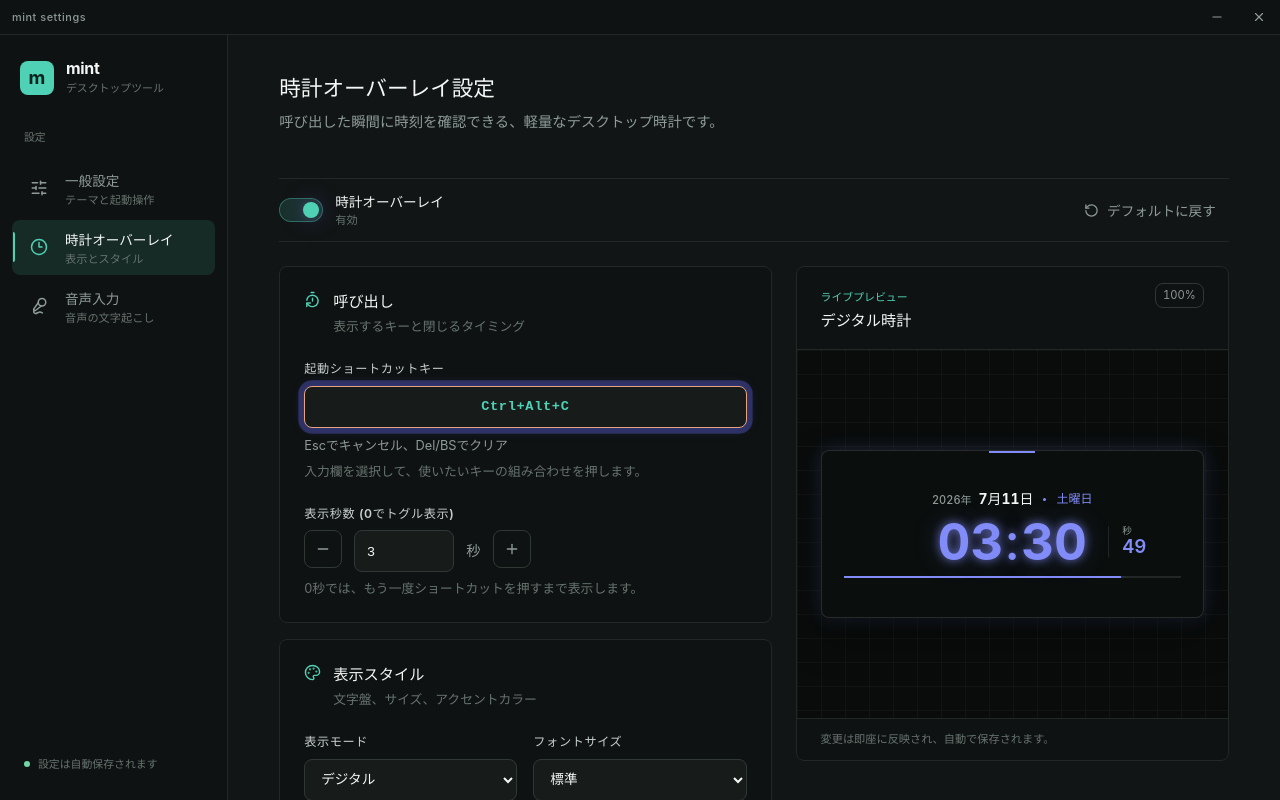
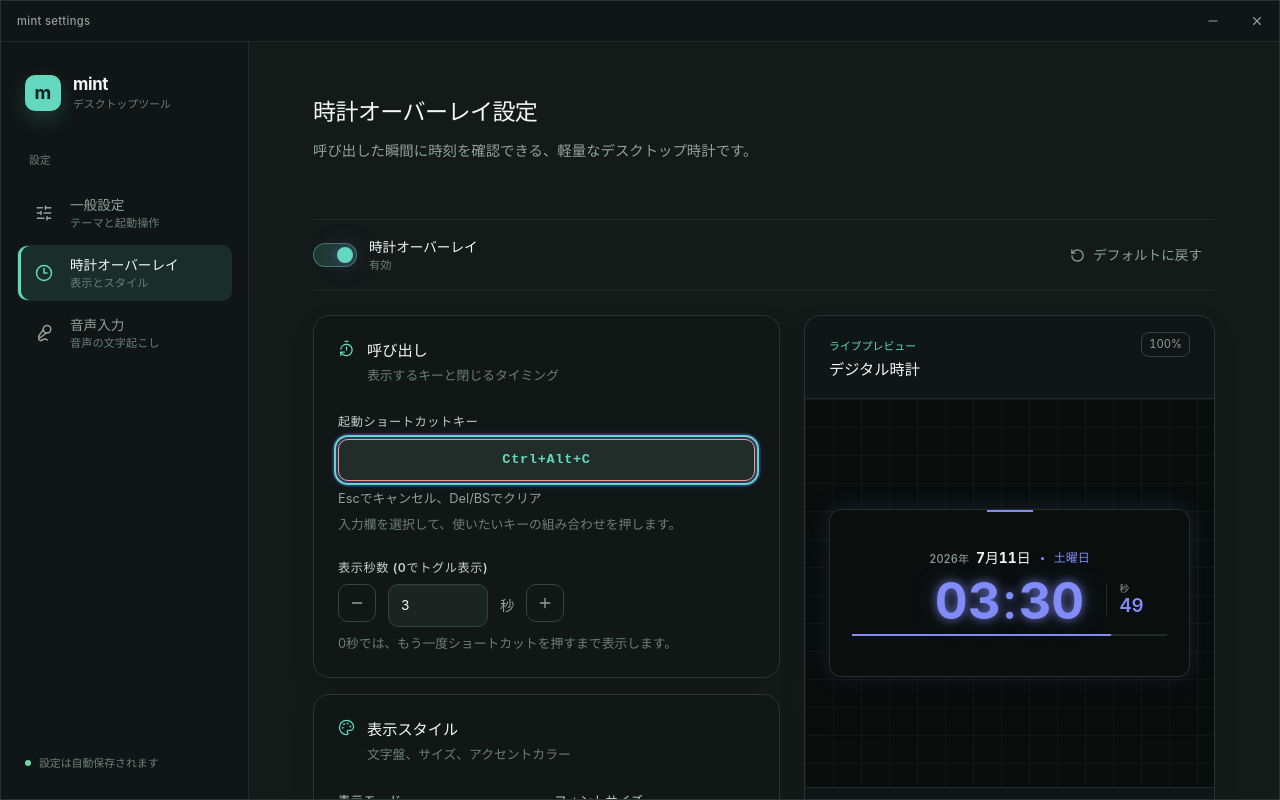
Before and after one commit to ibukani/mint, a React (Vite) app: page / in a window 1280 px wide. Both pictures are taken after a click on the button "時計オーバーレイ". Built offline with nearby package versions, Linux system fonts and the light colour scheme.

Commit message:
Refine Mint workspace visual system

```diff
--- a/src/design/theme.css
+++ b/src/design/theme.css
@@ -2,61 +2,61 @@
 :root[data-theme="dark"] {
   color-scheme: dark;
   --color-text-primary: #f4f7f6;
-  --color-text-secondary: #c7d0ce;
-  --color-text-muted: #8e9b98;
-  --color-text-subtle: #66736f;
-  --color-placeholder: #59635f;
-  --color-accent: #4fd1b5;
+  --color-text-secondary: #c3cfca;
+  --color-text-muted: #91a09a;
+  --color-text-subtle: #6e7e77;
+  --color-placeholder: #5f6d67;
+  --color-accent: #63d8be;
   --color-accent-strong: #f59e7b;
   --color-error: #ff9b9b;
   --color-success: #70d6a5;
   --color-warning: #f1ca78;
-  --surface-page: #0b0e0e;
-  --surface-root: #0f1212;
-  --surface-panel: #111515;
-  --surface-control: #171c1b;
-  --surface-control-hover: #1d2422;
-  --surface-accent: rgb(79 209 181 / 12%);
-  --surface-accent-action: rgb(79 209 181 / 14%);
-  --surface-accent-action-hover: rgb(79 209 181 / 22%);
+  --surface-page: #0b100f;
+  --surface-root: #101615;
+  --surface-panel: #141a18;
+  --surface-control: #1b2421;
+  --surface-control-hover: #222d29;
+  --surface-accent: rgb(99 216 190 / 12%);
+  --surface-accent-action: rgb(99 216 190 / 16%);
+  --surface-accent-action-hover: rgb(99 216 190 / 24%);
   --surface-error: rgb(255 107 107 / 12%);
   --surface-success: rgb(62 207 142 / 12%);
   --surface-warning: rgb(241 202 120 / 12%);
   --surface-overlay: rgb(12 16 15 / 94%);
   --surface-titlebar-btn-hover: rgb(255 255 255 / 6%);
   --surface-titlebar-btn-active: rgb(255 255 255 / 10%);
-  --border-panel: #252b29;
-  --border-subtle: #222826;
-  --border-control: #303835;
-  --border-control-focus: #4fd1b5;
-  --border-accent: rgb(79 209 181 / 38%);
-  --border-action: rgb(79 209 181 / 45%);
-  --border-action-hover: #4fd1b5;
+  --border-panel: #293430;
+  --border-subtle: #202a26;
+  --border-control: #35423d;
+  --border-control-focus: #63d8be;
+  --border-accent: rgb(99 216 190 / 42%);
+  --border-action: rgb(99 216 190 / 48%);
+  --border-action-hover: #63d8be;
   --border-error: rgb(255 107 107 / 45%);
   --border-success: rgb(62 207 142 / 45%);
   --border-warning: rgb(241 202 120 / 45%);
   --border-overlay: rgb(255 255 255 / 10%);
-  --page-accent-top: transparent;
-  --page-accent-bottom: transparent;
+  --page-accent-top: rgb(99 216 190 / 8%);
+  --page-accent-bottom: rgb(245 158 123 / 5%);
 }
 
 :root[data-theme="light"] {
   color-scheme: light;
   --color-text-primary: #17201e;
-  --color-text-secondary: #3e4b48;
-  --color-text-muted: #66736f;
-  --color-text-subtle: #7c8985;
+  --color-text-secondary: #42534d;
+  --color-text-muted: #687a73;
+  --color-text-subtle: #84948d;
   --color-placeholder: #98a39f;
   --color-accent: #087f6b;
   --color-accent-strong: #c45d38;
   --color-error: #c93737;
   --color-success: #167c50;
   --color-warning: #966b13;
-  --surface-page: #edf1ef;
-  --surface-root: #f5f7f6;
-  --surface-panel: #f8faf9;
+  --surface-page: #e8efec;
+  --surface-root: #f3f7f5;
+  --surface-panel: #f9fbfa;
   --surface-control: #ffffff;
-  --surface-control-hover: #eef4f2;
+  --surface-control-hover: #edf5f1;
   --surface-accent: rgb(8 127 107 / 9%);
   --surface-accent-action: rgb(8 127 107 / 10%);
   --surface-accent-action-hover: rgb(8 127 107 / 16%);
@@ -66,9 +66,9 @@
   --surface-overlay: rgb(250 252 251 / 96%);
   --surface-titlebar-btn-hover: rgb(23 32 30 / 5%);
   --surface-titlebar-btn-active: rgb(23 32 30 / 9%);
-  --border-panel: #d9dfdc;
-  --border-subtle: #e1e6e4;
-  --border-control: #cdd5d2;
+  --border-panel: #d3ded9;
+  --border-subtle: #dfe8e3;
+  --border-control: #c7d4ce;
   --border-control-focus: #087f6b;
   --border-accent: rgb(8 127 107 / 30%);
   --border-action: rgb(8 127 107 / 42%);
--- a/src/design/tokens.css
+++ b/src/design/tokens.css
@@ -23,15 +23,15 @@
   --space-6: 2rem;
 
   --size-app-max-width: 1200px;
-  --size-sidebar-width: 228px;
+  --size-sidebar-width: 248px;
   --size-button-min-height: 42px;
   --size-number-input-width: 100px;
   --size-checkbox: 20px;
 
   --radius-sm: 8px;
-  --radius-md: 8px;
-  --radius-lg: 8px;
-  --radius-xl: 8px;
+  --radius-md: 12px;
+  --radius-lg: 16px;
+  --radius-xl: 20px;
 
   --blur-md: 12px;
   --blur-lg: 15px;
@@ -43,14 +43,14 @@
   --transition-smooth: 0.35s cubic-bezier(0.16, 1, 0.3, 1);
   --transition-elastic: 0.45s cubic-bezier(0.34, 1.56, 0.64, 1);
 
-  --shadow-panel: 0 12px 36px rgb(0 0 0 / 20%);
-  --shadow-active: none;
+  --shadow-panel: 0 24px 64px rgb(0 0 0 / 24%);
+  --shadow-active: inset 3px 0 0 var(--color-accent);
   --shadow-focus: 0 0 0 3px rgb(79 209 181 / 20%);
   --shadow-glow: none;
   --shadow-glow-active:
     0 0 25px rgb(99 102 241 / 40%), 0 0 10px rgb(192 132 252 / 20%);
   --shadow-card-hover:
-    0 12px 36px rgb(0 0 0 / 25%), 0 0 20px rgb(99 102 241 / 10%);
+    0 16px 32px rgb(0 0 0 / 20%), 0 0 20px rgb(79 209 181 / 8%);
   --shadow-overlay: 0 4px 20px rgb(0 0 0 / 50%);
   --shadow-overlay-text: 0 0 10px rgb(129 140 248 / 30%);
   --shadow-switch: 0 2px 5px rgb(0 0 0 / 25%);
--- a/src/index.css
+++ b/src/index.css
@@ -2265,3 +2265,277 @@ body {
     padding: var(--space-4);
   }
 }
+
+/* Product polish: a calm, layered workspace with deliberate focus states. */
+:root {
+  background: var(--surface-page);
+}
+
+body {
+  background:
+    radial-gradient(
+      circle at 85% -10%,
+      var(--page-accent-top),
+      transparent 34rem
+    ),
+    radial-gradient(
+      circle at 5% 110%,
+      var(--page-accent-bottom),
+      transparent 30rem
+    ),
+    var(--surface-page);
+}
+
+button,
+:where(input, select, textarea) {
+  font: inherit;
+}
+
+button:focus-visible,
+input:focus-visible,
+select:focus-visible,
+textarea:focus-visible {
+  outline: 2px solid var(--color-accent);
+  outline-offset: 2px;
+}
+
+.design-panel {
+  background: var(--surface-panel);
+  border: 1px solid var(--border-panel);
+  box-shadow: var(--shadow-panel);
+}
+
+.app-shell {
+  position: relative;
+  isolation: isolate;
+}
+
+.app-titlebar {
+  height: 40px;
+  padding: 0 var(--space-4);
+  background: color-mix(in srgb, var(--surface-root) 88%, transparent);
+  border-bottom-color: var(--border-subtle);
+}
+
+.app-titlebar__text {
+  color: var(--color-text-muted);
+  font-size: 0.7rem;
+  letter-spacing: 0.03em;
+}
+
+.app-titlebar__button {
+  width: 44px;
+  height: 40px;
+}
+
+.app-sidebar {
+  flex-basis: var(--size-sidebar-width);
+  width: var(--size-sidebar-width);
+  padding: var(--space-6) var(--space-4) var(--space-4);
+  background: color-mix(in srgb, var(--surface-root) 92%, transparent);
+  border-right-color: var(--border-subtle);
+}
+
+.app-sidebar__brand {
+  padding: 0 var(--space-2) var(--space-6);
+}
+
+.app-sidebar__brand-mark {
+  width: 36px;
+  height: 36px;
+  flex-basis: 36px;
+  border-radius: 10px;
+  box-shadow: 0 8px 20px
+    color-mix(in srgb, var(--color-accent) 18%, transparent);
+}
+
+.app-sidebar__title {
+  font-size: 1.05rem;
+  letter-spacing: -0.02em;
+}
+
+.app-sidebar__button {
+  min-height: 56px;
+  border-radius: 10px;
+}
+
+.app-sidebar__button:hover {
+  background: var(--surface-control-hover);
+}
+
+.app-sidebar__button--active {
+  background: var(--surface-accent);
+  box-shadow: var(--shadow-active);
+}
+
+.app-sidebar__button-copy small {
+  line-height: 1.35;
+}
+
+.app-sidebar__footer {
+  padding: var(--space-3) var(--space-2);
+}
+
+.app-content {
+  gap: var(--space-6);
+  padding: clamp(32px, 5vw, 56px) clamp(28px, 5vw, 64px) 72px;
+  background: transparent;
+}
+
+.design-settings-section {
+  max-width: 1080px;
+  gap: var(--space-2);
+}
+
+.design-settings-section__title {
+  font-size: clamp(1.35rem, 1.8vw, 1.65rem);
+  letter-spacing: -0.025em;
+}
+
+.design-settings-section__description {
+  margin-top: var(--space-1);
+  color: var(--color-text-muted);
+  line-height: 1.7;
+}
+
+.settings-group,
+.clock-control-group,
+.clock-preview-panel,
+.v2t-workbench {
+  border-color: var(--border-panel);
+  border-radius: var(--radius-lg);
+  box-shadow: 0 10px 28px rgb(0 0 0 / 8%);
+}
+
+.settings-group,
+.clock-control-group {
+  background: color-mix(in srgb, var(--surface-root) 86%, var(--surface-panel));
+}
+
+.settings-group__heading,
+.clock-control-group__heading {
+  padding-bottom: var(--space-1);
+}
+
+.settings-group__heading svg,
+.clock-control-group__heading svg {
+  flex: 0 0 auto;
+  stroke-width: 1.8;
+}
+
+.design-field__label {
+  color: var(--color-text-secondary);
+  font-weight: var(--font-weight-semibold);
+}
+
+.design-field__help {
+  line-height: 1.55;
+}
+
+.design-control {
+  background: var(--surface-control);
+  border-color: var(--border-control);
+  border-radius: 10px;
+  box-shadow: inset 0 1px 0 rgb(255 255 255 / 3%);
+}
+
+.design-control:hover:not(:disabled) {
+  border-color: color-mix(
+    in srgb,
+    var(--border-control-focus) 55%,
+    var(--border-control)
+  );
+}
+
+.design-control:focus {
+  background: var(--surface-control-hover);
+  border-color: var(--border-control-focus);
+}
+
+.design-button {
+  border-radius: 10px;
+  font-weight: var(--font-weight-semibold);
+}
+
+.design-button--primary {
+  background: var(--surface-accent-action);
+  border-color: var(--border-action);
+}
+
+.design-button--primary:hover:not(:disabled) {
+  background: var(--surface-accent-action-hover);
+  border-color: var(--border-action-hover);
+}
+
+.theme-preview__tile {
+  border-radius: 10px;
+  background: color-mix(in srgb, var(--surface-control) 45%, transparent);
+}
+
+.theme-preview__tile.is-active {
+  box-shadow: inset 0 0 0 1px
+    color-mix(in srgb, var(--color-accent) 12%, transparent);
+}
+
+.clock-settings-header,
+.v2t-settings-header {
+  margin-top: var(--space-5);
+  padding: var(--space-4) 0;
+}
+
+.clock-preview-panel,
+.v2t-workbench {
+  background: color-mix(in srgb, var(--surface-root) 88%, var(--surface-panel));
+}
+
+.clock-preview-stage {
+  min-height: 340px;
+  background-color: color-mix(in srgb, var(--surface-page) 82%, #000);
+  background-image:
+    linear-gradient(
+      color-mix(in srgb, var(--color-text-primary) 4%, transparent) 1px,
+      transparent 1px
+    ),
+    linear-gradient(
+      90deg,
+      color-mix(in srgb, var(--color-text-primary) 4%, transparent) 1px,
+      transparent 1px
+    );
+  background-size: 28px 28px;
+}
+
+.clock-preview-card {
+  box-shadow:
+    0 20px 44px rgb(0 0 0 / 30%),
+    0 0 24px
+    color-mix(
+      in srgb,
+      var(--clock-accent-color, var(--color-accent)) 18%,
+      transparent
+    );
+}
+
+.v2t-workbench__body {
+  min-height: 380px;
+}
+
+.settings-save-status {
+  border-radius: 999px;
+  box-shadow: 0 12px 32px rgb(0 0 0 / 18%);
+}
+
+@media (max-width: 860px) {
+  .app-content {
+    padding: var(--space-6) var(--space-5) 64px;
+  }
+}
+
+@media (max-width: 640px) {
+  .app-content {
+    padding: var(--space-5) var(--space-4) 56px;
+  }
+
+  .app-sidebar {
+    padding: var(--space-3) var(--space-4);
+  }
+}
```
